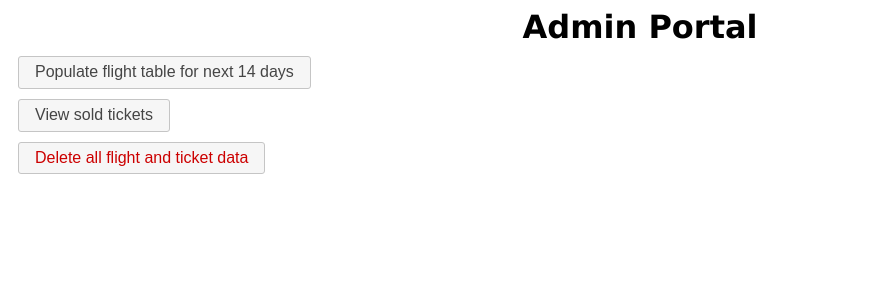
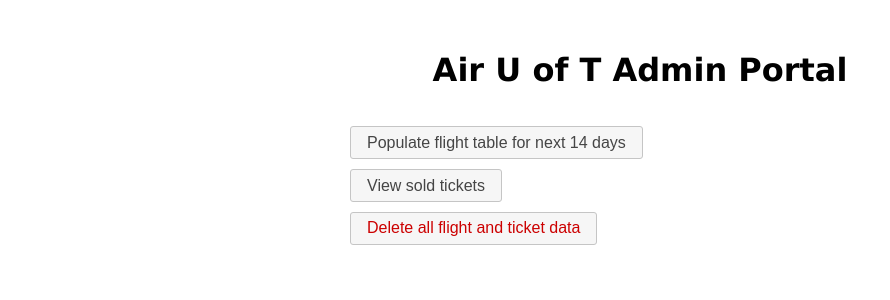
Before and after one commit to boompig/Air-U-of-T, a CodeIgniter app: template application/views/admin.php in a window 1280 px wide. Shown: the top 300 px of the page, without its empty margins (0-890 px from the left). Run offline with CodeIgniter, Linux system fonts and the light colour scheme; the template is opened without the code that fills it, so the values that code supplies are empty; some libraries are stand-ins or nearby versions.

Commit message:
Improved admin page CSS. Made sure tickets listed in order of flight date

```diff
--- a/application/models/airuoft_model.php
+++ b/application/models/airuoft_model.php
@@ -207,7 +207,7 @@ class AirUofT_Model extends CI_Model {
 		ticket.creditcardnumber AS ccNum,
 		ticket.creditcardexpiration AS ccExpDate,
 		ticket.seat AS seatNum,
-		flight.date AS flightDate FROM ticket INNER JOIN flight ON ticket.flight_id=flight.id;";
+		flight.date AS flightDate FROM ticket INNER JOIN flight ON ticket.flight_id=flight.id ORDER BY flight.date DESC;";
 
 		$query = $this->db->query($q);
 		$tickets = array();
--- a/application/views/admin.php
+++ b/application/views/admin.php
@@ -60,8 +60,9 @@ header('Expires: 0'); // Proxies.
 	</head>
 
 	<body>
-		<h1>Admin Portal</h1>
+		<h1 id="title">Air U of T Admin Portal</h1>
 
+		<div id="content">
 			<?php
 				echo form_open("admin/createFlights");
 				echo form_submit("create", "Populate flight table for next 14 days");
@@ -96,5 +97,6 @@ header('Expires: 0'); // Proxies.
 					?>
 				</p>
 			</div>
+		</div>
 	</body>
 </html>
--- a/css/admin.css
+++ b/css/admin.css
@@ -1,6 +1,16 @@
 /**
  * 	CSS styling for admin pages
  */
+
+#title {
+	margin: 4% auto 3% auto;
+}
+
+#content {
+	margin: 10px auto 0 auto;
+	text-align: center;
+	width: 600px;
+}
 
 button, input[type=submit] {
 	display: block;
@@ -38,26 +48,26 @@ footer {
 }
 
 table {
-	margin-top: 10px;
+	margin: 10px auto 0 auto;
 	/*text-align: center;*/
 	table-layout: fixed;
 	word-wrap: break-word;
 }
 
-tr:hover {
+tbody tr:hover {
 	background-color: #DFEFFC;
 }
 
 th {
+	/*text-align: center;*/
 	text-align: left;
 }
 
 td {
-	/*padding-left: 10px;*/
-	/*margin-right: 20px;*/
 	width: 120px;
 }
 
-td.ccExpDate {
+td.ccExpDate, td.seatNum {
 	width: 180px;
+	text-align: center;
 }
```
Lines whose indentation alone changed are shown as unchanged.
